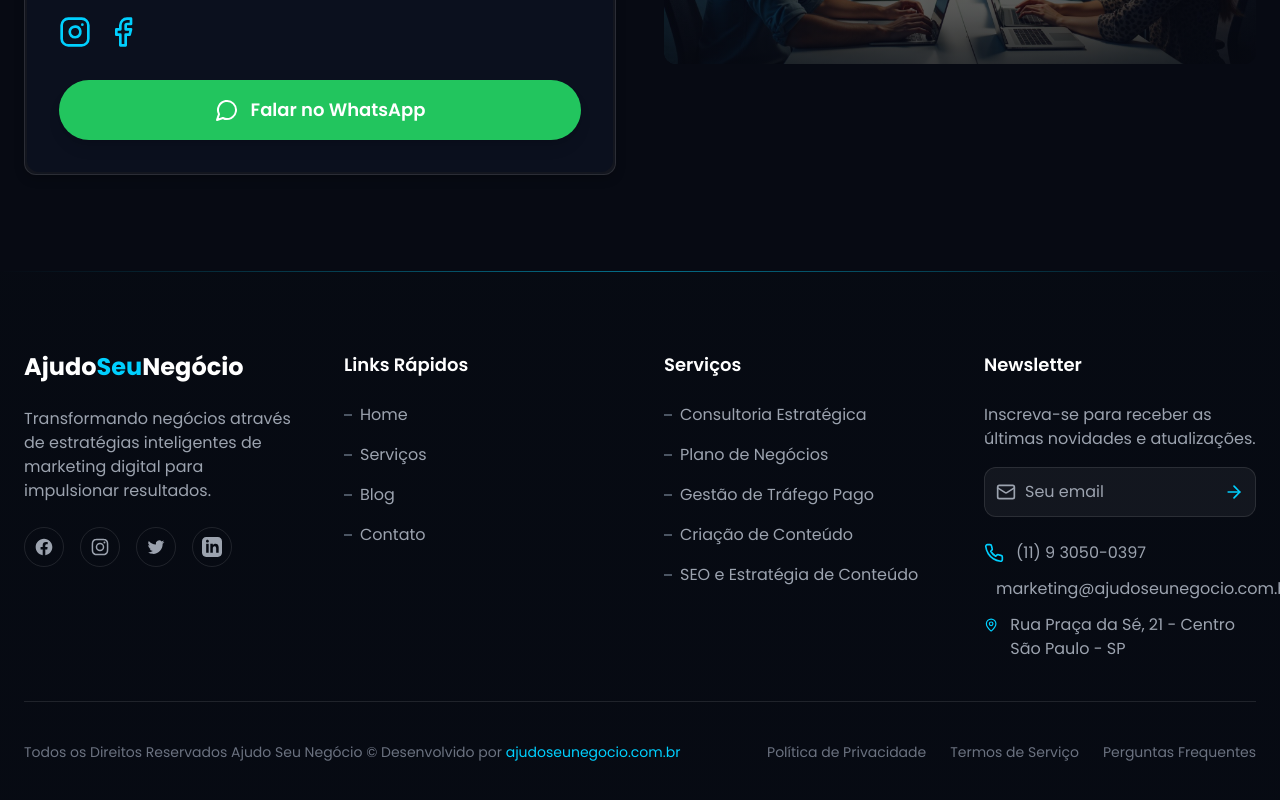
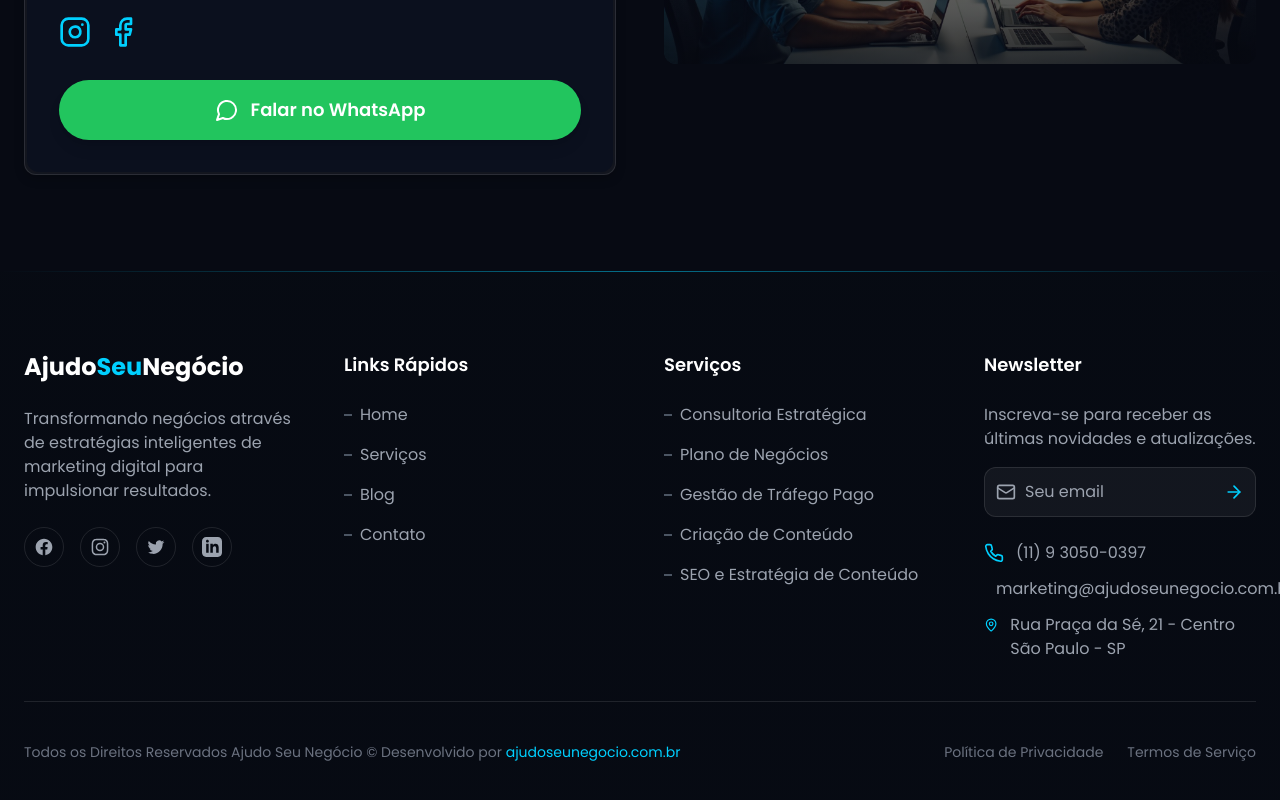
Before and after one commit to rashidi-francis/consultoria-marketing-digital, a React (Vite) app: page / in a window 1280 px wide. Shown: the part 8130-8930 px from the top of the page. Built offline with nearby package versions, Linux system fonts and the light colour scheme.

Commit message:
Remove FAQ link in footer
Remover o link "Perguntas Frequentes" da seção de rodapé em src/components/Footer.tsx.

```diff
--- a/src/components/Footer.tsx
+++ b/src/components/Footer.tsx
@@ -198,9 +198,6 @@ const Footer = () => {
             <a href="https://ajudoseunegocio.com.br/politica-de-privacidade" className="text-gray-500 text-sm hover:text-gray-400 transition-colors">
               Termos de Serviço
             </a>
-            <a href="#" className="text-gray-500 text-sm hover:text-gray-400 transition-colors">
-              Perguntas Frequentes
-            </a>
           </div>
         </div>
       </div>
```
